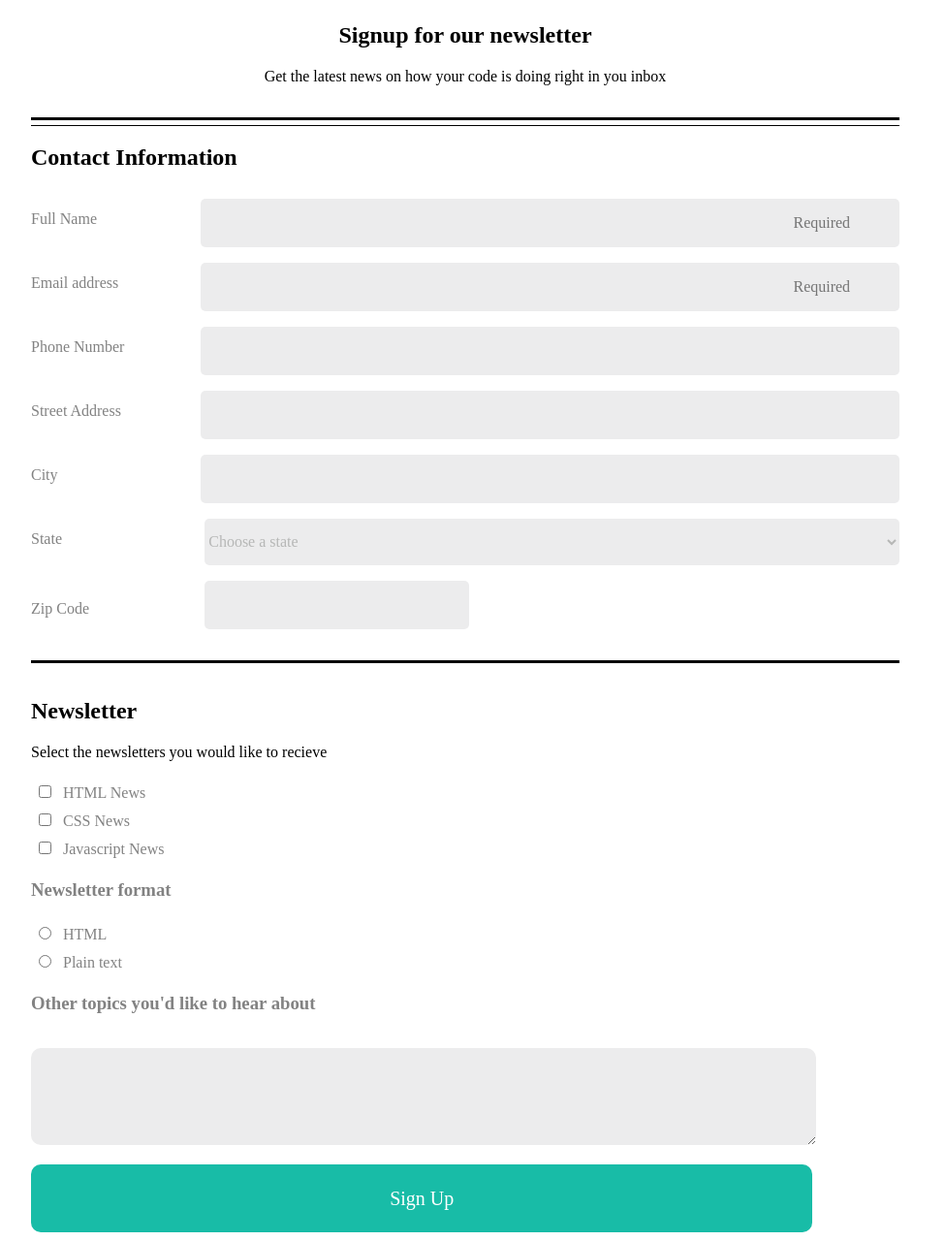
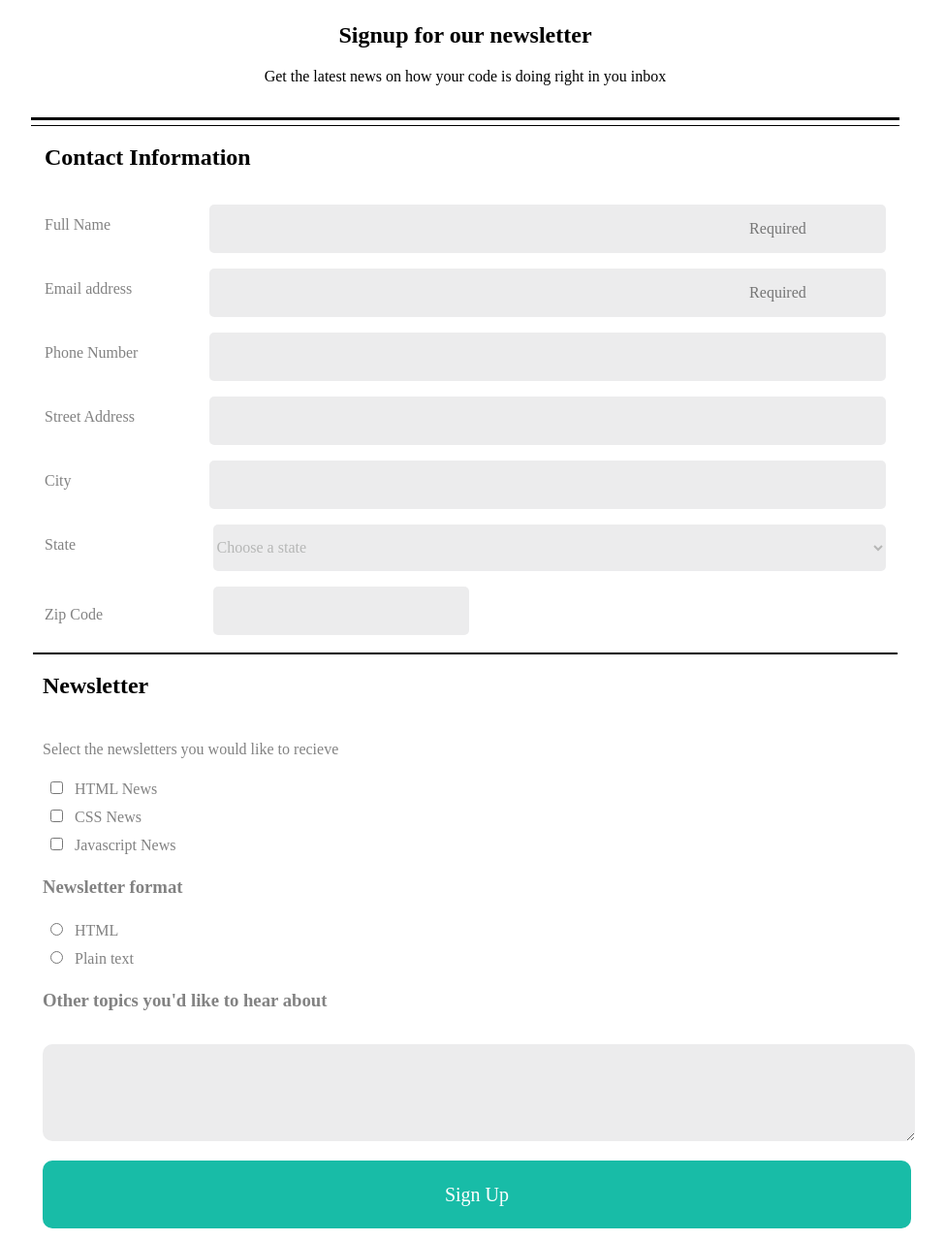
Before and after one commit to JarradePierce/online-registration-form, a plain HTML site: page index.html in a window 1280 px wide. Shown: the part 89-1369 px from the top of the page at 97% size, without its empty margins (160-1135 px from the left). Drawn offline with Linux system fonts and the light colour scheme.

Commit message:
fixed more validation errors and rebuilt some of the html

```diff
--- a/css/style.css
+++ b/css/style.css
@@ -30,8 +30,13 @@
   color: #828282;
 }
 
+fieldset{
+  border: none;
+}
+
 ::placeholder{
-  padding-left: 85%;
+  padding-left: 80%;
+  padding-right: 2%;
 }
 
 .intro {
@@ -57,17 +62,20 @@
   border-top: 1px solid #000;
 }
 
-.address-form-container h2{
+.address-form-field{
+  border-bottom: 2px solid #000;
+}
+
+.address-form-field h2{
   align-self: flex-start;
 }
 
 .address-form{
-  border-bottom: 3px solid #000;
   margin-bottom: 1em;
   padding-bottom: 1.5em;
 }
 
-.address-form input,
+.address-form-field input,
 select{
   width: 100%;
   height: 3em;
@@ -78,12 +86,12 @@
   border-style: none;
 }
 
-.address-form input[name=zip]{
+.address-form-field input[name=zip]{
   width: 40%;
   display: block;
 }
 
-.address-form select{
+.address-form-field select{
   color: #B6B7B6;
 }
 
@@ -97,7 +105,7 @@
 }
 
 .newsletter-form{
-  width: 90%  ;
+  width: 90%;
 }
 
 .newsletter-form input{
@@ -145,32 +153,32 @@
     width: 70%;
   }
 
-  .address-form-container input{
+  .address-form-field input{
     width: 80%;
     float: right;
   }
 
-  .address-form-container label{
+  .address-form-field label{
     float: left;
     clear: both;
     margin-top: 20px;
   }
 
-  .address-form-container input[name=zip]{
+  .address-form-field input[name=zip]{
     float: none;
     margin-left: 20%;
     width: 30%;
   }
 
-  .address-form-container select[name=state]{
+  .address-form-field select[name=state]{
     width: 80%;
     float: right;
     margin-bottom: 1em;
   }
 
-  .newsletter-form-container{
-    width: 70%;
+  .newsletter-form{
+    width: 100%;
+    margin: 0;
   }
 
-
 }
--- a/index.html
+++ b/index.html
@@ -16,64 +16,58 @@
       </div>
     </header>
 
-    <section class='address-form-section'>
-      <div class="address-form-container">
-        <h2>Contact Information</h2>
-
+    <div class='address-form-container'>
         <form class="address-form">
-          <label>Full Name</label>
-          <input type="text" placeholder="Required">
-          <label>Email address</label>
-          <input type="text" placeholder="Required">
-          <label>Phone Number</label>
-          <input type="text">
-          <label>Street Address</label>
-          <input type="text">
-          <label>City</label>
-          <input type="text">
-          <label>State</label>
-          <select name="state">
+          <fieldset class='address-form-field'>
+            <legend><h2>Contact Information</h2></legend>
+          <label for='name'>Full Name</label>
+          <input name='name' type="text" placeholder="Required">
+          <label for='email'>Email address</label>
+          <input name='email' type="text" placeholder="Required">
+          <label for='phone'>Phone Number</label>
+          <input name='phone' type="text">
+          <label for='street'>Street Address</label>
+          <input name='street' type="text">
+          <label for='city'>City</label>
+          <input name='city' type="text">
+          <label for='state'>State</label>
+          <select id='state-select' name="state">
             <option>Choose a state</option>
             <option>CA</option>
           </select>
-          <label>Zip Code</label>
-          <input type="text" name="zip"/>
-        </form>
-      </div>
-    </section>
-
-    <section class='newletter-form-section'>
-      <div class="newsletter-form-container">
-        <h2>Newsletter</h2>
+          <label for='zip'>Zip Code</label>
+          <input name='zip' type="text">
+        </fieldset>
+        <fieldset class='newsletter-form newsletter-form-container'>
+            <legend><h2>Newsletter</h2></legend>
             <p>Select the newsletters you would like to recieve</p>
-        <form class="newsletter-form">
             <section>
-          <input type="checkbox">
-          <label>HTML News</label>
+            <input name='html' type="checkbox">
+            <label for='html'>HTML News</label>
             </section>
             <section>
-          <input type="checkbox">
-          <label>CSS News</label>
+            <input name='css' type="checkbox">
+            <label for='css'>CSS News</label>
             </section>
             <section>
-          <input type="checkbox">
-          <label>Javascript News</label>
+            <input name='javascript' type="checkbox">
+            <label for='javascript'>Javascript News</label>
             </section>
             <h3>Newsletter format</h3>
             <section>
-          <input type="radio">
-          <label>HTML</label>
+            <input name='html' type="radio">
+            <label for='formatHTML'>HTML</label>
             </section>
             <section>
-          <input type="radio">
-          <label>Plain text</label>
+            <input name='plain' type="radio">
+            <label for='formatPlain'>Plain text</label>
             </section>
             <h3>Other topics you'd like to hear about</h3>
-          <textarea></textarea>
+            <textarea id='topics-textarea' name='address-textarea'></textarea>
             <button type="button">Sign Up</button>
+          </fieldset>
         </form>
       </div>
-    </section>
 
     <footer>
       <p>Copyright The Code Review</p>
```
Lines whose indentation alone changed are shown as unchanged.
